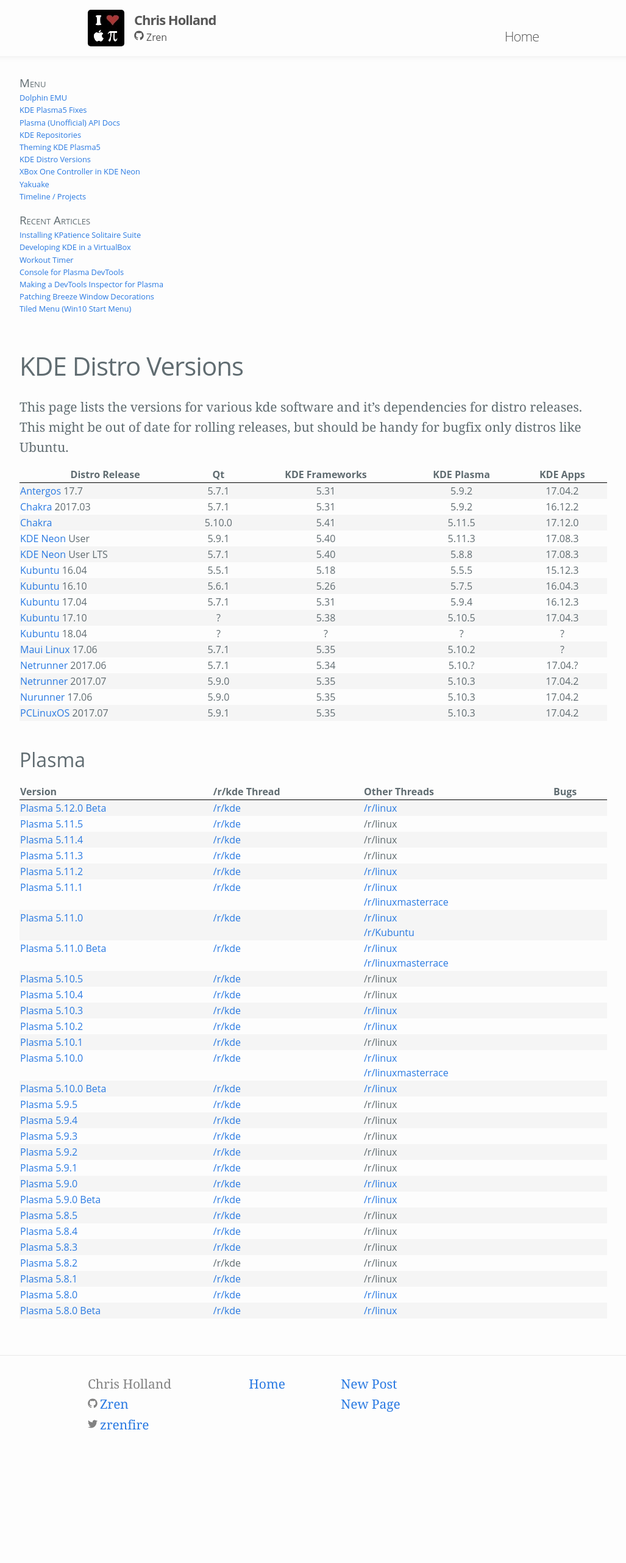
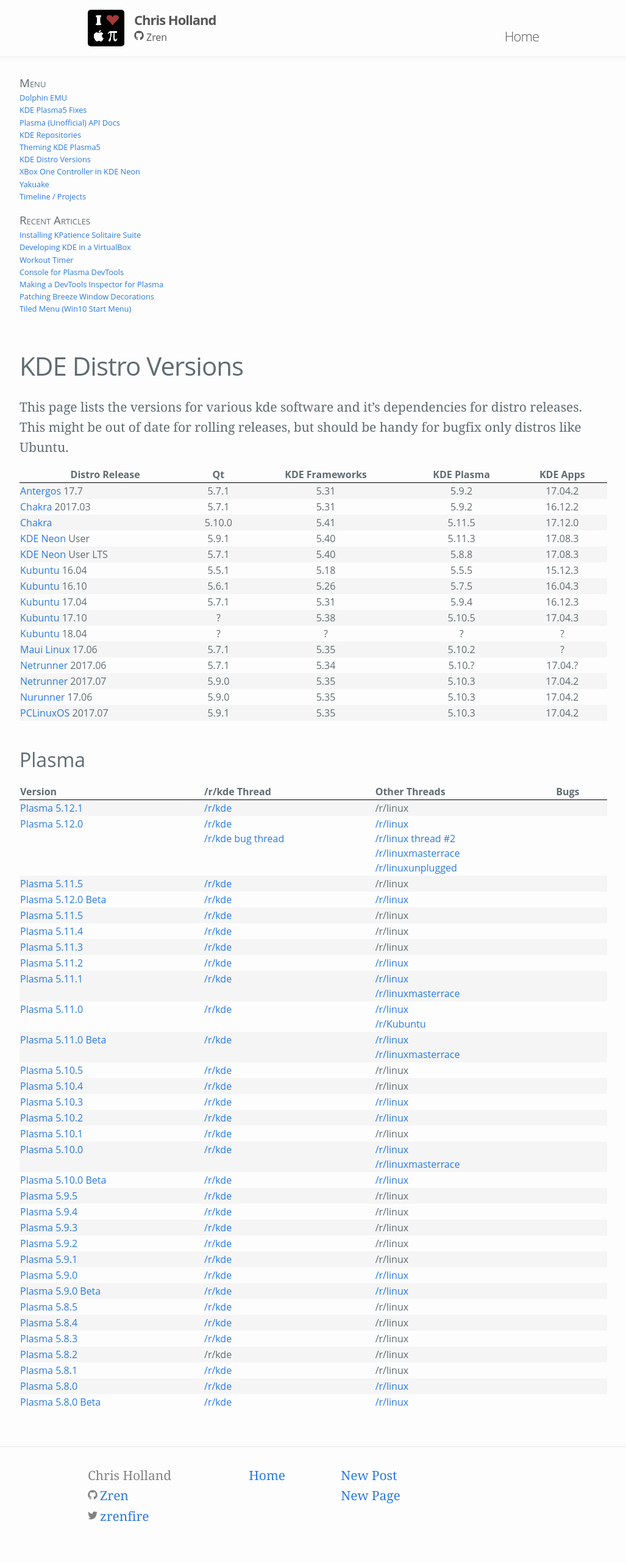
Before and after one commit to Zren/zren.github.io, a Jekyll site: the page built from kde_versions.md, in a window 1280 px wide. Shown: the whole page at 61% size, without its empty margins (126-1153 px from the left). Built offline with Jekyll 4.4.1, drawn with Linux system fonts in a browser that asks for light colours; before the commit the page ends 2413 px from its top, so only the background shows below that.

Commit message:
Update kde threads to 5.12.1

```diff
--- a/kde_versions.md
+++ b/kde_versions.md
@@ -154,6 +154,7 @@
 .table.versiontable tbody td {
   text-align: left;
 }
+.table.versiontable td:nth-of-type(2) a,
 .table.versiontable td:nth-of-type(3) a {
   display: block;
 }
@@ -172,6 +173,41 @@
   </thead>
   <tbody>
 
+    <tr>
+      <td><a href="https://www.kde.org/announcements/plasma-5.12.1.php">Plasma 5.12.1</a></td>
+      <td><a href="https://www.reddit.com/r/kde/comments/7xaa14/kde_plasma_5121_bugfix_release_for_february/">/r/kde</a></td>
+      <td><a>/r/linux</a></td>
+      <td>
+        <ul>
+        </ul>
+      </td>
+    </tr>
+    <tr>
+      <td><a href="https://www.kde.org/announcements/plasma-5.12.0.php">Plasma 5.12.0</a></td>
+      <td>
+        <a href="https://www.reddit.com/r/kde/comments/7vnxhc/plasma_512_is_out_and_it_is_faster_stabler_and/">/r/kde</a>
+        <a href="https://www.reddit.com/r/kde/comments/7vpwb5/plasma_512_bug_thread/">/r/kde bug thread</a>
+      </td>
+      <td>
+        <a href="https://www.reddit.com/r/linux/comments/7vnxt7/kde_plasma_5120_lts_speed_stability_simplicity/">/r/linux</a>
+        <a href="https://www.reddit.com/r/linux/comments/7vnxo1/plasma_512_is_out_and_it_is_faster_stabler_and/">/r/linux thread #2</a>
+        <a href="https://www.reddit.com/r/linuxmasterrace/comments/7vufy7/kde_plasma_5120_lts_speed_stability_simplicity/">/r/linuxmasterrace</a>
+        <a href="https://www.reddit.com/r/linuxunplugged/comments/7vszzn/the_new_plasma_512_lts_is_out_with_a_focus_on/">/r/linuxunplugged</a>
+      </td>
+      <td>
+        <ul>
+        </ul>
+      </td>
+    </tr>
+    <tr>
+      <td><a href="https://www.kde.org/announcements/plasma-5.11.5.php">Plasma 5.11.5</a></td>
+      <td><a href="https://www.reddit.com/r/kde/comments/7nqfbh/kde_plasma_5115_bugfix_release_for_january/">/r/kde</a></td>
+      <td><a>/r/linux</a></td>
+      <td>
+        <ul>
+        </ul>
+      </td>
+    </tr>
     <tr>
       <td><a href="https://www.kde.org/announcements/plasma-5.11.95.php">Plasma 5.12.0 Beta</a></td>
       <td><a href="https://www.reddit.com/r/kde/comments/7qmc4u/plasma_512_lts_beta_makes_your_desktop_smoother/">/r/kde</a></td>
```
